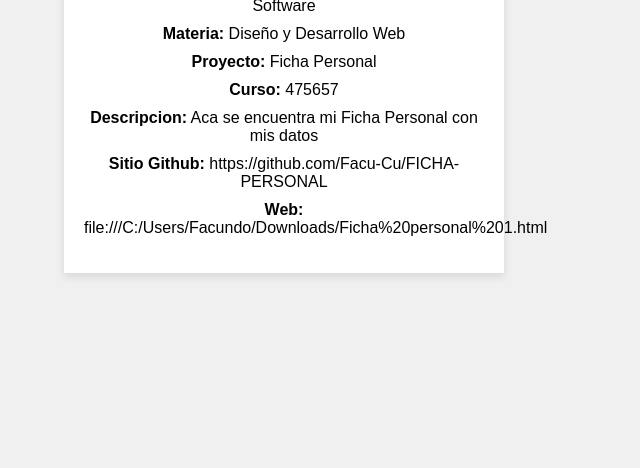
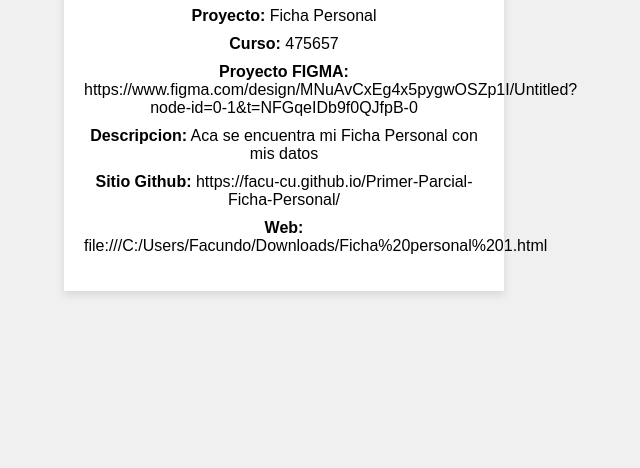
Before and after one commit to Facu-Cu/Primer-Parcial-Ficha-Personal, a plain HTML site: page Index.html in a window 1280 px wide. Shown: the part 332-800 px from the top of the page, without its empty margins (356-996 px from the left). Drawn offline with Linux system fonts and the light colour scheme.

Commit message:
Update Index.html

```diff
--- a/Index.html
+++ b/Index.html
@@ -46,11 +46,11 @@
         <h1>Juan Facundo Cuñarro</h1>
         <ul>
             <li><strong>Carrera:</strong> Tecnicatura Universitaria en Desarrollo de Software</li>
-            <li><strong>Materia:</strong> Diseño y Desarrollo Web</li>
             <li><strong>Proyecto:</strong> Ficha Personal</li>
             <li><strong>Curso:</strong> 475657</li>
+            <li><strong>Proyecto FIGMA:</strong> https://www.figma.com/design/MNuAvCxEg4x5pygwOSZp1I/Untitled?node-id=0-1&t=NFGqeIDb9f0QJfpB-0</li>
             <li><strong>Descripcion:</strong> Aca se encuentra mi Ficha Personal con mis datos</li>
-            <li><strong>Sitio Github:</strong> https://github.com/Facu-Cu/FICHA-PERSONAL</li>
+            <li><strong>Sitio Github:</strong> https://facu-cu.github.io/Primer-Parcial-Ficha-Personal/</li>
             <li><strong>Web:</strong> file:///C:/Users/Facundo/Downloads/Ficha%20personal%201.html</li>
         </ul>
     </div>
```
